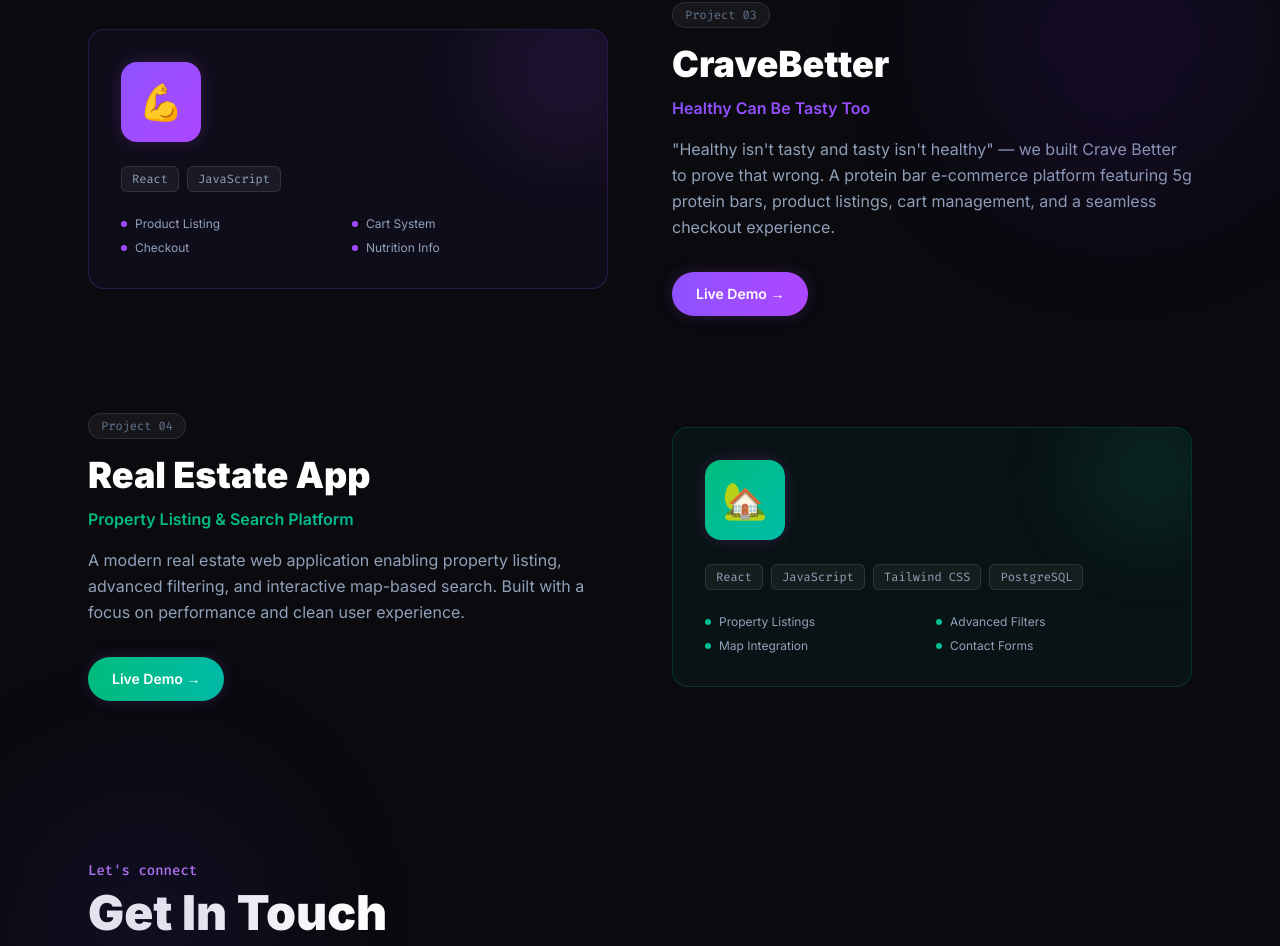
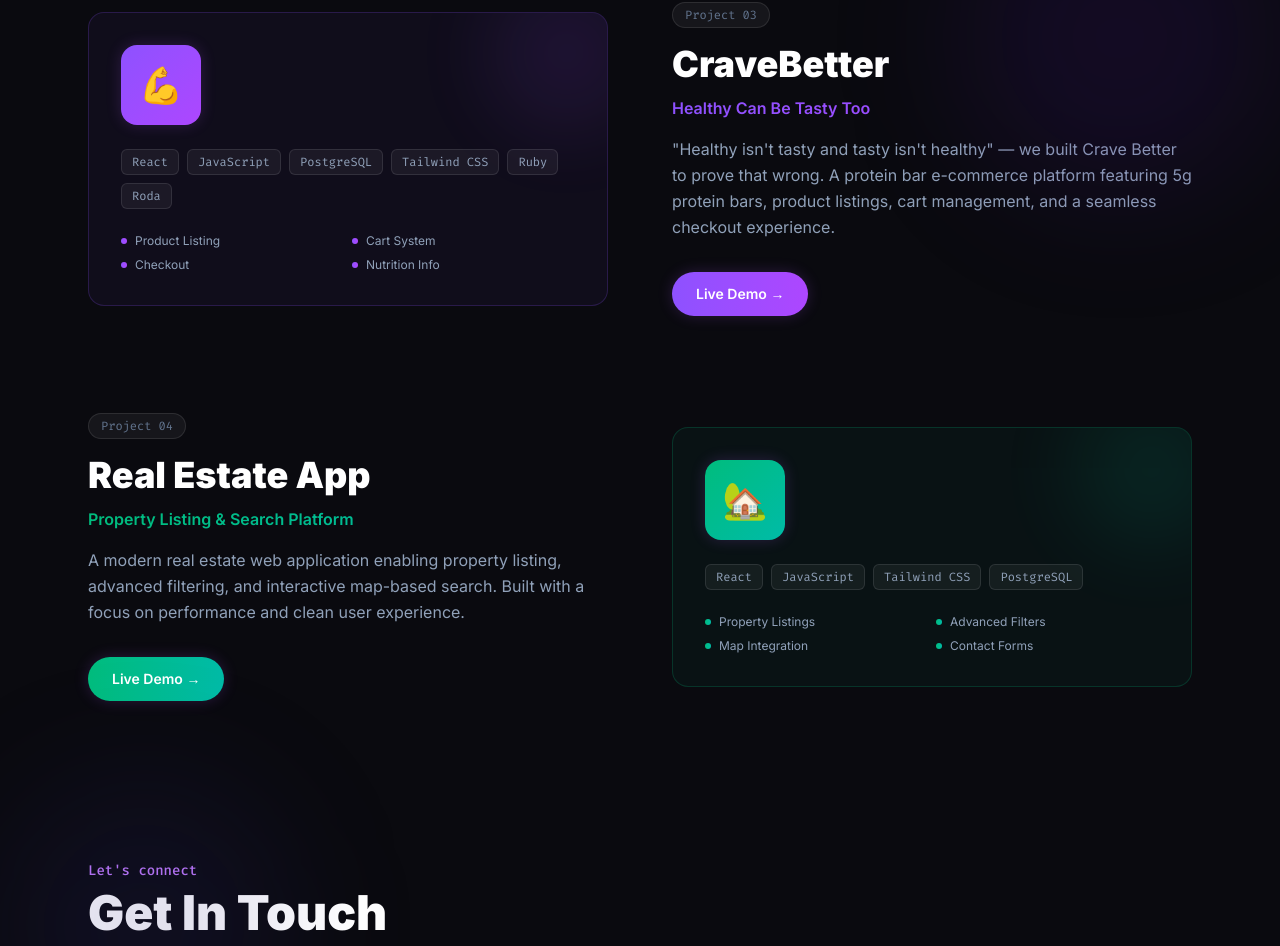
Before and after one commit to sirisha199505/my-portfolio, a React (Vite) app: page / in a window 1280 px wide. Shown: the part 3597-4543 px from the top of the page. Built offline with nearby package versions, Linux system fonts and the light colour scheme.

Commit message:
added  a new project

```diff
--- a/src/components/Projects.jsx
+++ b/src/components/Projects.jsx
@@ -37,7 +37,7 @@ const projects = [
     tagline: 'Healthy Can Be Tasty Too',
     description:
       '"Healthy isn\'t tasty and tasty isn\'t healthy" — we built Crave Better to prove that wrong. A protein bar e-commerce platform featuring 5g protein bars, product listings, cart management, and a seamless checkout experience.',
-    tech: ['React', 'JavaScript'],
+    tech: ['React', 'JavaScript','PostgreSQL','Tailwind CSS', 'Ruby', 'Roda'],
     color: 'from-violet-500 to-purple-500',
     accent: 'violet',
     borderColor: 'border-violet-500/20',
```
